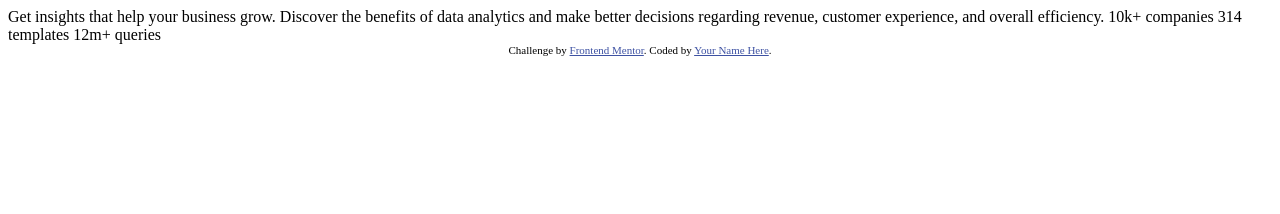
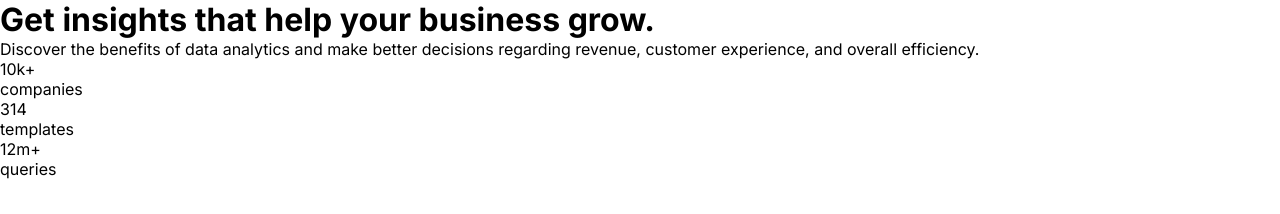
Before and after one commit to trekab/stats-preview-card, a plain HTML site: page index.html in a window 1280 px wide. Drawn offline with Linux system fonts and the light colour scheme.

Commit message:
Add fonts and html structure to the page

```diff
--- a/index.html
+++ b/index.html
@@ -1,33 +1,38 @@
 <!DOCTYPE html>
 <html lang="en">
-<head>
-  <meta charset="UTF-8">
-  <meta name="viewport" content="width=device-width, initial-scale=1.0"> <!-- displays site properly based on user's device -->
+  <head>
+    <meta charset="UTF-8" />
+    <meta name="viewport" content="width=device-width, initial-scale=1.0" />
 
-  <link rel="icon" type="image/png" sizes="32x32" href="./images/favicon-32x32.png">
-
-  <title>Frontend Mentor | Stats preview card component</title>
-
-  <!-- Feel free to remove these styles or customise in your own stylesheet 👍 -->
-  <style>
-    .attribution { font-size: 11px; text-align: center; }
-    .attribution a { color: hsl(228, 45%, 44%); }
-  </style>
-</head>
-<body>
-
-  Get insights that help your business grow.
-
-  Discover the benefits of data analytics and make better decisions regarding revenue, customer
-  experience, and overall efficiency.
-
-  10k+ companies
-  314 templates
-  12m+ queries
-
-  <div class="attribution">
-    Challenge by <a href="https://www.frontendmentor.io?ref=challenge" target="_blank">Frontend Mentor</a>.
-    Coded by <a href="#">Your Name Here</a>.
-  </div>
-</body>
+    <link
+      rel="icon"
+      type="image/png"
+      sizes="32x32"
+      href="./images/favicon-32x32.png"
+    />
+    <link rel="stylesheet" href="./main.css" />
+    <title>Stats preview card component</title>
+  </head>
+  <body>
+    <main class="card">
+      <div class="hero"></div>
+      <h1>Get insights that help your business grow.</h1>
+      <p>
+        Discover the benefits of data analytics and make better decisions
+        regarding revenue, customer experience, and overall efficiency.
+      </p>
+      <div class="stats">
+        <div>10k+</div>
+        <div>companies</div>
+      </div>
+      <div class="stats">
+        <div>314</div>
+        <div>templates</div>
+      </div>
+      <div class="stats">
+        <div>12m+</div>
+        <div>queries</div>
+      </div>
+    </main>
+  </body>
 </html>
--- /dev/null
+++ b/main.css
@@ -0,0 +1,18 @@
+@import url("https://fonts.googleapis.com/css2?family=Inter:wght@400;700&family=Lexend+Deca&display=swap");
+
+:root {
+  --main-background: hsl(233, 47%, 7%);
+  --card-background: hsl(244, 38%, 16%);
+  --accent: hsl(277, 64%, 61%);
+  --main-heading-and-stats: hsl(0, 0%, 100%);
+  --main-paragraph: hsla(0, 0%, 100%, 0.75);
+  --stat-headings: hsla(0, 0%, 100%, 0.6);
+}
+
+* {
+  font-family: "Inter", sans-serif;
+  /* font-family: "Lexend Deca", sans-serif; */
+  margin: 0;
+  padding: 0;
+  box-sizing: border-box;
+}
```
